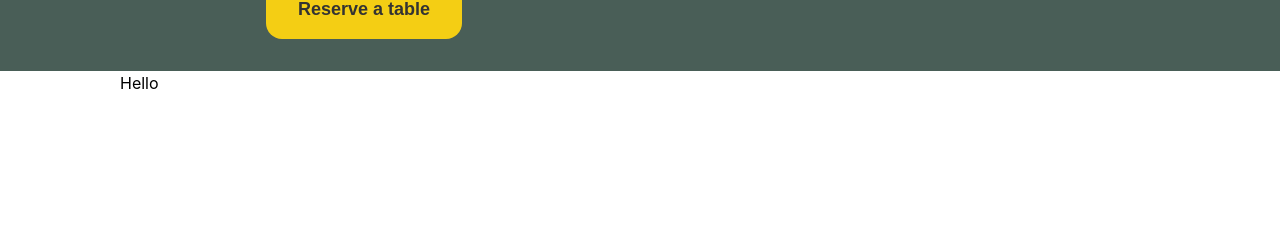
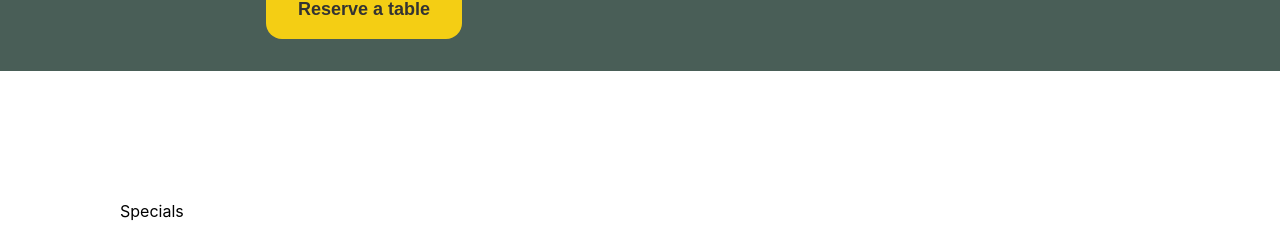
Before and after one commit to evanch98/little-lemon-react, a React (Create React App) app: page / in a window 1280 px wide. Shown: the part 554-797 px from the top of the page. Built offline with nearby package versions, Linux system fonts and the light colour scheme.

Commit message:
add the Specials component

```diff
--- a/src/components/main.tsx
+++ b/src/components/main.tsx
@@ -1,11 +1,16 @@
 import { Container } from "./common/container";
 import Hero from "./section/hero";
+import Specials from "./section/speicals";
 
 const Main = () => {
   return (
     <>
       <Hero />
-      <Container>Hello</Container>
+      <Container>
+        <div className="pt-[128px] flex flex-col space-y-[128px] w-full">
+          <Specials />
+        </div>
+      </Container>
     </>
   );
 };
```
